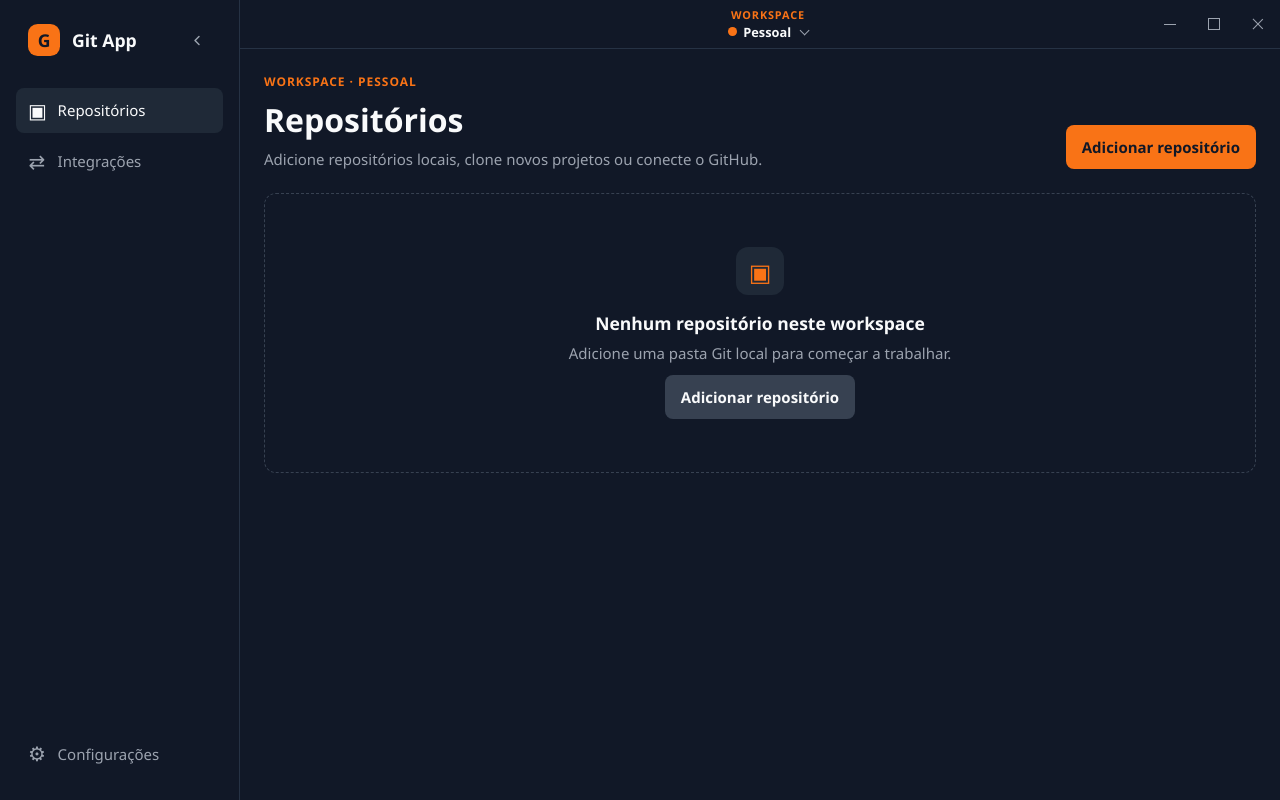
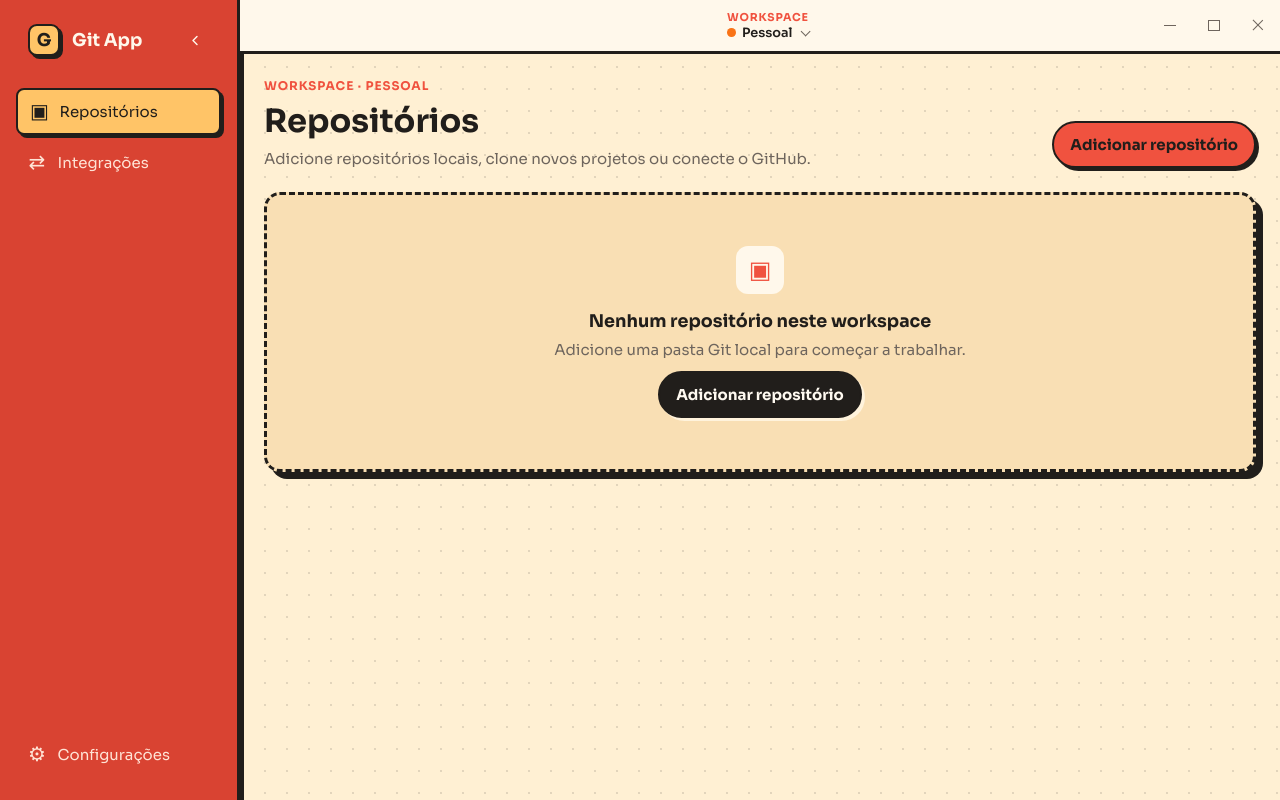
Before and after one commit to danielsaluceste/git-app, an Angular app: page /repositories in a window 1280 px wide. Built offline with nearby package versions, Linux system fonts and the light colour scheme.

Commit message:
feat: novos temas

```diff
--- a/src/app/core/models/theme.model.ts
+++ b/src/app/core/models/theme.model.ts
@@ -27,14 +27,14 @@ export const THEME_OPTIONS: readonly ThemeDefinition[] = [
     name: "Neo brutalista",
     description: "Creme, coral e amarelo com bordas fortes inspiradas no portfólio.",
     preview: {
-      background: "#fff3dc",
-      accent: "#fd5b49",
+      background: "#fff0d3",
+      accent: "#d94332",
       ink: "#211e1b",
     },
   },
 ];
 
-export const DEFAULT_THEME_ID: ThemeId = "default";
+export const DEFAULT_THEME_ID: ThemeId = "neo-brutalist";
 
 export function getThemeDefinition(themeId: ThemeId): ThemeDefinition {
   return THEME_OPTIONS.find((theme) => theme.id === themeId) ?? THEME_OPTIONS[0];
--- a/src/app/features/branches/pages/branches-page.component.html
+++ b/src/app/features/branches/pages/branches-page.component.html
@@ -109,7 +109,11 @@
           @if (filteredLocalBranches().length > 0) {
             <div class="reference-list">
               @for (branch of filteredLocalBranches(); track branch) {
-                <div class="reference-item" [class.current]="branch === repositoryReferences.currentBranch">
+                <div
+                  class="reference-item"
+                  [class.current]="branch === repositoryReferences.currentBranch"
+                  [class.pressed]="branch === repositoryReferences.currentBranch"
+                >
                   <button type="button" class="branch-main" [disabled]="isSaving() || branch === repositoryReferences.currentBranch" (click)="requestCheckout(branch)" [title]="branch === repositoryReferences.currentBranch ? 'Branch atual' : 'Trocar para ' + branch">
                     <span class="branch-dot" aria-hidden="true"></span>
                     <span class="branch-name">{{ branch }}</span>
--- a/src/app/layout/app-shell/app-shell.component.css
+++ b/src/app/layout/app-shell/app-shell.component.css
@@ -33,7 +33,7 @@
   transition: opacity 160ms ease, visibility 160ms ease;
 }
 
-.app-shell:has(dialog[open], .repository-modal-backdrop)::before {
+.app-shell:has(dialog[open])::before {
   opacity: 1;
   visibility: visible;
 }
--- a/src/app/shared/dialogs/confirm-dialog/confirm-dialog.component.html
+++ b/src/app/shared/dialogs/confirm-dialog/confirm-dialog.component.html
@@ -5,6 +5,7 @@
   (click)="onBackdropClick($event)"
   aria-labelledby="dialog-title"
 >
+    <div class="dialog-heading">
       <div class="dialog-icon" [class.danger]="destructive" aria-hidden="true">
         <span>{{ destructive ? "!" : "?" }}</span>
       </div>
@@ -18,6 +19,7 @@
         } @else {
           <p>{{ message }}</p>
         }
+      </div>
     </div>
 
     <div class="dialog-actions">
--- a/src/styles.css
+++ b/src/styles.css
@@ -62,25 +62,25 @@
 
 :root[data-theme="neo-brutalist"] {
   color-scheme: light;
-  --app-bg: #fff3dc;
-  --app-surface-0: #fffaf1;
-  --app-surface-1: #fffaf1;
-  --app-surface-2: #fff3dc;
-  --app-surface-3: #fff1d5;
-  --app-surface-hover: #ffe3ad;
+  --app-bg: #fff0d3;
+  --app-surface-0: #f8e7c8;
+  --app-surface-1: #fff8eb;
+  --app-surface-2: #f9dfb4;
+  --app-surface-3: #f2d09d;
+  --app-surface-hover: #ffd27d;
   --app-border: #211e1b;
   --app-border-strong: #211e1b;
-  --app-border-subtle: #d7c5a8;
-  --app-text: #433b35;
+  --app-border-subtle: #c8af8d;
+  --app-text: #51463d;
   --app-text-strong: #211e1b;
   --app-text-bright: #211e1b;
-  --app-muted: #5d534a;
-  --app-muted-strong: #6b5b4e;
-  --app-accent: #fd5b49;
-  --app-accent-hover: #d44335;
-  --app-accent-soft: #b83b2f;
-  --app-accent-pale: #8f2a20;
-  --app-accent-surface: #ffd0c6;
+  --app-muted: #6e655d;
+  --app-muted-strong: #897565;
+  --app-accent: #f0523f;
+  --app-accent-hover: #d94030;
+  --app-accent-soft: #c9362b;
+  --app-accent-pale: #98261e;
+  --app-accent-surface: #ffc3b7;
   --app-accent-border: #211e1b;
   --app-yellow: #ffc467;
   --app-ink-on-accent: #211e1b;
@@ -117,6 +117,11 @@
   --app-dark-button-shadow: #fff3dc;
   --app-modal-overlay: rgb(33 30 27 / 72%);
   --app-modal-blur: 14px;
+  --app-sidebar-bg: #d94332;
+  --app-sidebar-text: #fff8eb;
+  --app-sidebar-muted: #ffe4d6;
+  --app-sidebar-hover: rgb(33 30 27 / 15%);
+  --app-sidebar-active: #ffc467;
 }
 
 * {
@@ -144,7 +149,13 @@ body {
 
 :root[data-theme="neo-brutalist"] body {
   background:
-    radial-gradient(circle at 1px 1px, rgb(33 30 27 / 11%) 1px, transparent 0) 0 0 / 22px 22px,
+    radial-gradient(circle at 1px 1px, rgb(33 30 27 / 13%) 1.1px, transparent 0) 0 0 / 22px 22px,
+    var(--app-bg);
+}
+
+:root[data-theme="neo-brutalist"] .app-shell {
+  background:
+    radial-gradient(circle at 1px 1px, rgb(33 30 27 / 13%) 1.1px, transparent 0) 0 0 / 22px 22px,
     var(--app-bg);
 }
 
@@ -353,7 +364,40 @@ a {
 }
 
 /* Camada de acabamento neo brutalista: volumes, bordas expressivas e estados com contraste semântico. */
-:root[data-theme="neo-brutalist"] .sidebar,
+:root[data-theme="neo-brutalist"] .sidebar {
+  border-right: 3px solid var(--app-border) !important;
+  background: var(--app-sidebar-bg) !important;
+  box-shadow: 4px 0 0 var(--app-shadow-color) !important;
+  color: var(--app-sidebar-text) !important;
+}
+
+:root[data-theme="neo-brutalist"] .sidebar .brand,
+:root[data-theme="neo-brutalist"] .sidebar .collapse-button {
+  color: var(--app-sidebar-text) !important;
+}
+
+:root[data-theme="neo-brutalist"] .sidebar .brand-mark {
+  background: var(--app-yellow) !important;
+  color: var(--app-ink-on-accent) !important;
+}
+
+:root[data-theme="neo-brutalist"] .sidebar a {
+  color: var(--app-sidebar-muted) !important;
+}
+
+:root[data-theme="neo-brutalist"] .sidebar a:hover,
+:root[data-theme="neo-brutalist"] .sidebar .collapse-button:hover {
+  background: var(--app-sidebar-hover) !important;
+  color: var(--app-sidebar-text) !important;
+}
+
+:root[data-theme="neo-brutalist"] .sidebar a.active {
+  border: 2px solid var(--app-border) !important;
+  background: var(--app-sidebar-active) !important;
+  box-shadow: 3px 3px 0 var(--app-shadow-color) !important;
+  color: var(--app-ink-on-accent) !important;
+}
+
 :root[data-theme="neo-brutalist"] .repository-sidebar {
   border-right: 3px solid var(--app-border) !important;
   background: var(--app-surface-1) !important;
@@ -448,6 +492,7 @@ a {
 :root[data-theme="neo-brutalist"] .stash-detail-panel,
 :root[data-theme="neo-brutalist"] .file-list-panel,
 :root[data-theme="neo-brutalist"] .diff-panel,
+:root[data-theme="neo-brutalist"] .commit-details,
 :root[data-theme="neo-brutalist"] .device-flow-panel,
 :root[data-theme="neo-brutalist"] .no-account-state,
 :root[data-theme="neo-brutalist"] .empty-state,
@@ -460,6 +505,132 @@ a {
   background: var(--app-surface-1) !important;
   box-shadow: var(--app-panel-shadow) !important;
   color: var(--app-text-bright) !important;
+}
+
+:root[data-theme="neo-brutalist"] .repository-modal {
+  background: var(--app-surface-1) !important;
+}
+
+:root[data-theme="neo-brutalist"] .repository-modal-header {
+  border-bottom: 2px solid var(--app-border-subtle) !important;
+}
+
+:root[data-theme="neo-brutalist"] .repository-option {
+  border: 2px solid var(--app-border) !important;
+  border-radius: var(--app-small-radius) !important;
+  background: var(--app-surface-2) !important;
+  box-shadow: 5px 5px 0 var(--app-shadow-color) !important;
+}
+
+:root[data-theme="neo-brutalist"] .repository-option:hover:not(:disabled) {
+  border-color: var(--app-border) !important;
+  background: var(--app-accent-surface) !important;
+  box-shadow: 2px 2px 0 var(--app-shadow-color) !important;
+  transform: translate(3px, 3px) !important;
+}
+
+:root[data-theme="neo-brutalist"] .repository-option-icon,
+:root[data-theme="neo-brutalist"] .modal-close-button,
+:root[data-theme="neo-brutalist"] .refresh-repositories-button {
+  border: 2px solid var(--app-border) !important;
+  border-radius: var(--app-small-radius) !important;
+  box-shadow: 2px 2px 0 var(--app-shadow-color) !important;
+}
+
+:root[data-theme="neo-brutalist"] .modal-close-button:hover:not(:disabled),
+:root[data-theme="neo-brutalist"] .refresh-repositories-button:hover:not(:disabled) {
+  background: var(--app-yellow) !important;
+  color: var(--app-ink-on-accent) !important;
+  box-shadow: 1px 1px 0 var(--app-shadow-color) !important;
+  transform: translate(1px, 1px) !important;
+}
+
+:root[data-theme="neo-brutalist"] .modal-back-button {
+  border: 0 !important;
+  border-radius: 999px !important;
+  padding: 0.55rem 0.85rem !important;
+  background: var(--app-secondary-bg) !important;
+  box-shadow: 3px 3px 0 var(--app-shadow-color) !important;
+  color: var(--app-secondary-text) !important;
+}
+
+:root[data-theme="neo-brutalist"] .modal-back-button:hover:not(:disabled) {
+  box-shadow: 1px 1px 0 var(--app-shadow-color) !important;
+  color: var(--app-secondary-text) !important;
+  transform: translate(2px, 2px) !important;
+}
+
+:root[data-theme="neo-brutalist"] .clone-cancel-button {
+  border: 2px solid var(--app-border) !important;
+  border-radius: 999px !important;
+  background: var(--app-surface-1) !important;
+  box-shadow: 2px 2px 0 var(--app-shadow-color) !important;
+  color: var(--app-info-text) !important;
+}
+
+:root[data-theme="neo-brutalist"] .clone-cancel-button:hover:not(:disabled) {
+  border-color: var(--app-border) !important;
+  background: var(--app-info-surface) !important;
+  box-shadow: 1px 1px 0 var(--app-shadow-color) !important;
+  transform: translate(1px, 1px) !important;
+}
+
+:root[data-theme="neo-brutalist"] .commit-details {
+  background: linear-gradient(155deg, #fff8eb 0%, #f3d49f 100%) !important;
+  box-shadow: 8px 8px 0 var(--app-shadow-color), 0 0 0 1px var(--app-border) !important;
+}
+
+:root[data-theme="neo-brutalist"] .commit-details .details-heading {
+  margin: -0.15rem -0.15rem 1rem;
+  padding: 0.15rem 0.15rem 0.85rem;
+  border-bottom: 2px solid var(--app-border-subtle);
+}
+
+:root[data-theme="neo-brutalist"] .commit-details .details-eyebrow {
+  display: inline-flex;
+  align-items: center;
+  border: 2px solid var(--app-border);
+  border-radius: 999px;
+  padding: 0.28rem 0.55rem;
+  background: var(--app-accent-surface);
+  color: var(--app-accent-pale);
+  line-height: 1;
+}
+
+:root[data-theme="neo-brutalist"] .commit-details .hash-value {
+  color: var(--app-accent-pale) !important;
+  font-weight: 700;
+}
+
+:root[data-theme="neo-brutalist"] .commit-details .branch-create-button {
+  background: var(--app-accent) !important;
+  color: var(--app-ink-on-accent) !important;
+}
+
+:root[data-theme="neo-brutalist"] .commit-details .branch-create-button span {
+  color: var(--app-ink-on-accent) !important;
+}
+
+:root[data-theme="neo-brutalist"] .commit-details code {
+  border: 2px solid var(--app-border);
+  border-radius: 0.45rem;
+  padding: 0.28rem 0.45rem;
+  background: var(--app-yellow);
+  color: var(--app-ink-on-accent);
+  font-weight: 800;
+}
+
+:root[data-theme="neo-brutalist"] .commit-details .changed-files {
+  border: 2px solid var(--app-border-subtle);
+  border-radius: var(--app-small-radius);
+  padding: 0.85rem;
+  background: var(--app-surface-1);
+  box-shadow: 3px 3px 0 rgb(33 30 27 / 28%);
+}
+
+:root[data-theme="neo-brutalist"] .commit-details .commit-file-row {
+  border-width: 2px;
+  border-radius: var(--app-small-radius);
 }
 
 :root[data-theme="neo-brutalist"] .settings-card-heading,
@@ -505,6 +676,7 @@ a {
 :root[data-theme="neo-brutalist"] .commit-button,
 :root[data-theme="neo-brutalist"] .connect-button,
 :root[data-theme="neo-brutalist"] .save-button,
+:root[data-theme="neo-brutalist"] .modal-primary-button,
 :root[data-theme="neo-brutalist"] .confirm-button:not(.cancel-button),
 :root[data-theme="neo-brutalist"] .stash-dialog-confirm,
 :root[data-theme="neo-brutalist"] .sidebar-confirm-button {
@@ -521,6 +693,7 @@ a {
 :root[data-theme="neo-brutalist"] .commit-button:hover:not(:disabled),
 :root[data-theme="neo-brutalist"] .connect-button:hover:not(:disabled),
 :root[data-theme="neo-brutalist"] .save-button:hover:not(:disabled),
+:root[data-theme="neo-brutalist"] .modal-primary-button:hover:not(:disabled),
 :root[data-theme="neo-brutalist"] .confirm-button:hover:not(:disabled),
 :root[data-theme="neo-brutalist"] .stash-dialog-confirm:hover:not(:disabled),
 :root[data-theme="neo-brutalist"] .sidebar-confirm-button:hover:not(:disabled) {
@@ -551,7 +724,6 @@ a {
   transform: translate(2px, 2px) !important;
 }
 
-:root[data-theme="neo-brutalist"] .sidebar a.active,
 :root[data-theme="neo-brutalist"] .repository-sidebar a.active {
   border: 2px solid var(--app-border) !important;
   background: var(--app-accent-surface) !important;
@@ -627,10 +799,11 @@ a {
   animation: none !important;
 }
 
-/* Mantém o elemento para click-to-dismiss, mas evita um segundo overlay. */
+/* O modal de repositório usa uma camada própria para manter o conteúdo nítido
+ * e aplicar o mesmo overlay dos demais diálogos. */
 .repository-modal-backdrop {
-  background: transparent !important;
-  backdrop-filter: none !important;
+  background: var(--app-modal-overlay) !important;
+  backdrop-filter: blur(var(--app-modal-blur)) !important;
 }
 
 /* O toast fica sempre destacado da moldura da janela, inclusive no Tauri. */
```
Also changed, not shown: src/app/features/branches/pages/branches-page.component.css (+12 -4 lines), src/app/features/repositories/pages/repositories-page.component.css (+7 -8 lines), src/app/shared/dialogs/confirm-dialog/confirm-dialog.component.css (+27 -4 lines), src/app/shared/dialogs/stash-dialog/stash-dialog.component.css (+26 -4 lines), src/app/shared/dialogs/stash-dialog/stash-dialog.component.html (+6 -4 lines). Lines whose indentation alone changed are shown as unchanged.
